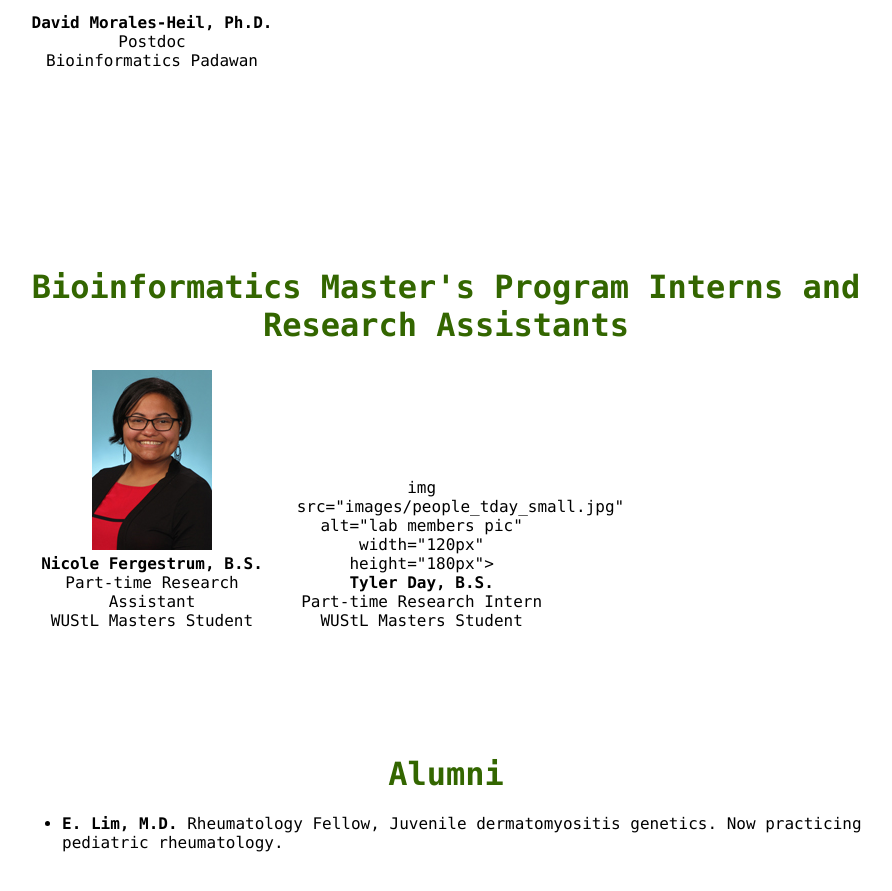
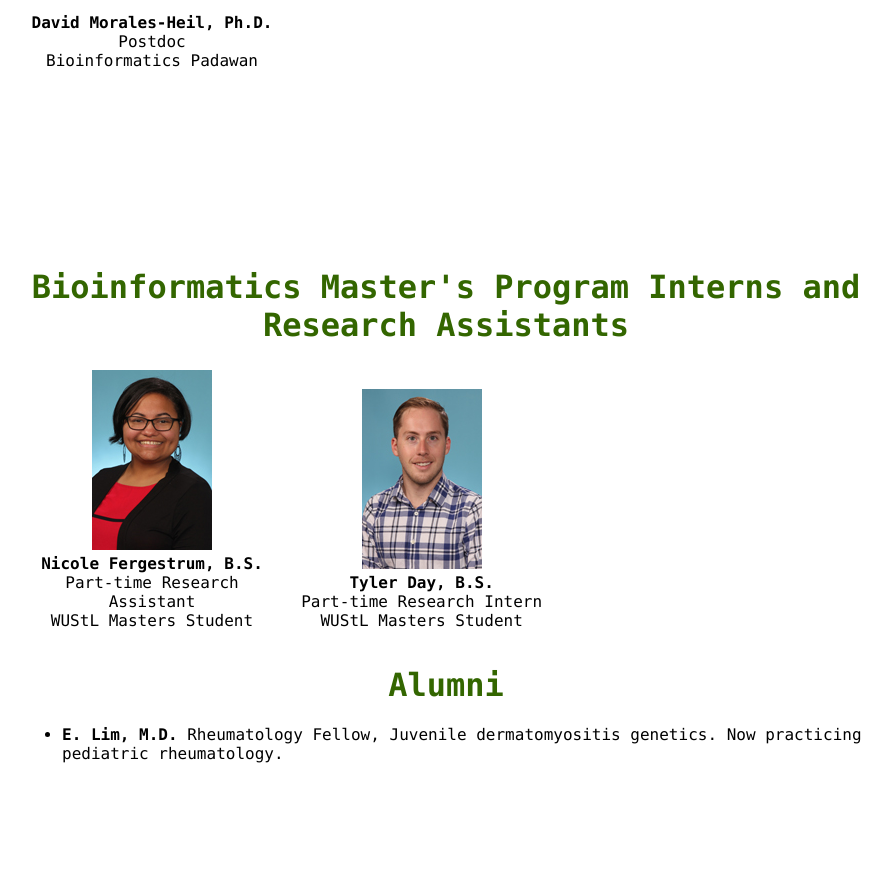
Before and after one commit to RobersonLab/RobersonLab.github.io, a Jekyll site: the page built from people.md, in a window 1280 px wide and 900 px high, scrolled down 591 px. Shown: the top 891 px of the window, without its empty margins (194-1086 px from the left). Built offline with Jekyll 4.4.1, drawn with Linux system fonts in a browser that asks for light colours; after the commit the page ends 1402 px from its top, so only the background shows below that.

Commit message:
Typos from new addition

```diff
--- a/people.md
+++ b/people.md
@@ -28,7 +28,7 @@ WUStL Masters Student
 </div>
 
 <div id="people">
-img src="images/people_tday_small.jpg" alt="lab members pic" width="120px" height="180px"><br>
+<img src="images/people/tday_small.jpg" alt="lab members pic" width="120px" height="180px"><br>
 <span class="reverse"> <strong>.S.B ,yaD relyT</strong></span><br>
 Part-time Research Intern<br>
 WUStL Masters Student
```
